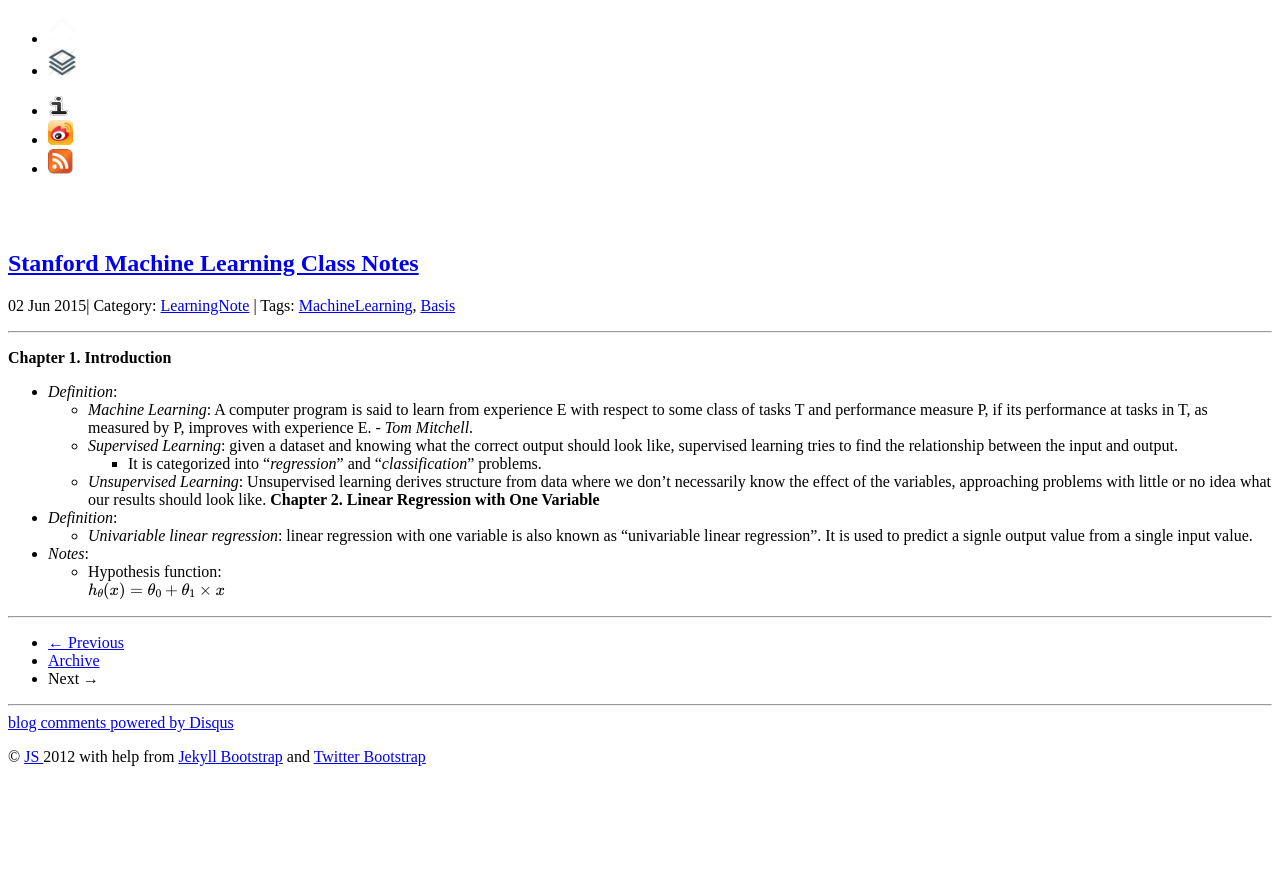
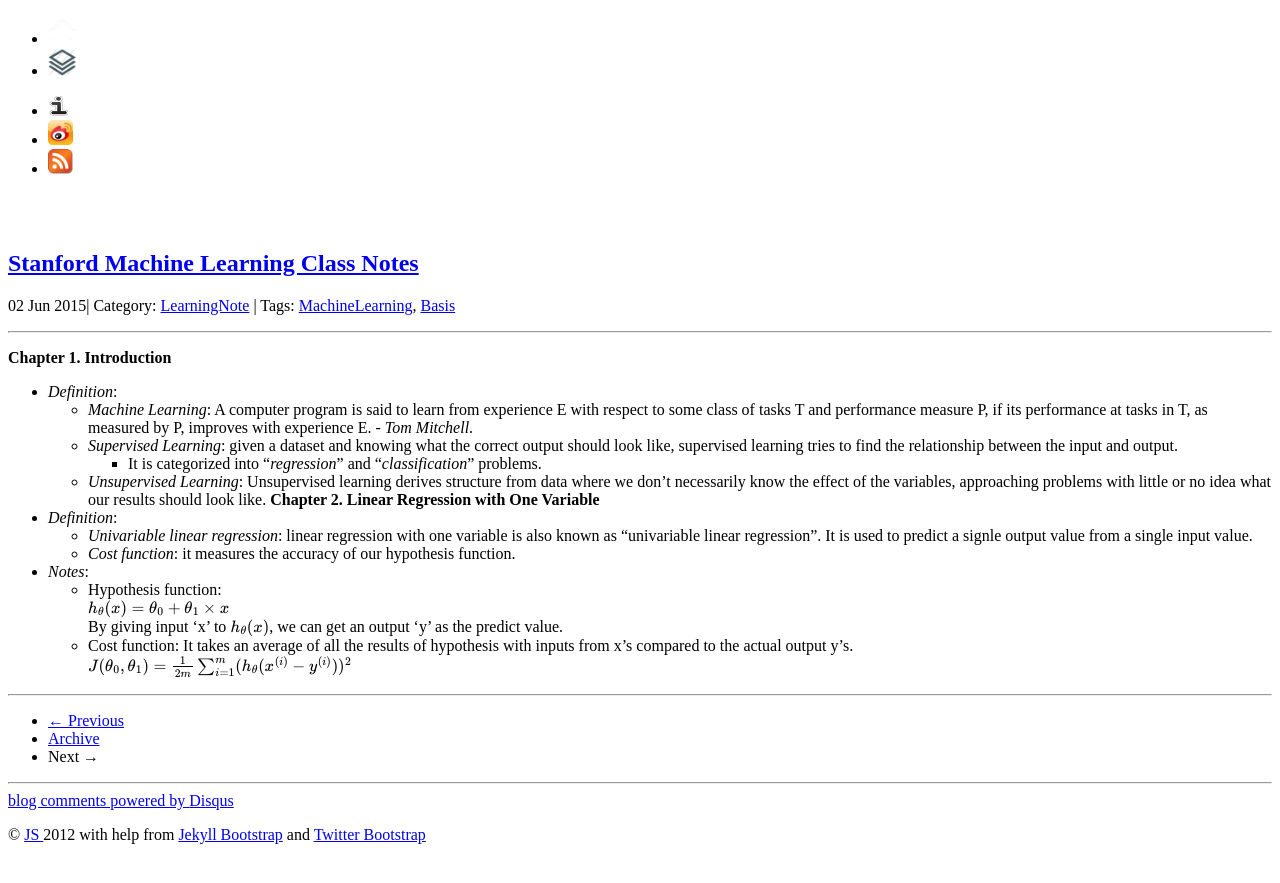
Before and after one commit to 0xAS/0xas.github.com, a Jekyll site: the page built from _posts/2015-06-02-Stanford-Machine-Learning-Class-Notes.md, in a window 1280 px wide. Shown: the top 883 px of the page. Built offline with Jekyll 4.4.1, drawn with Linux system fonts in a browser that asks for light colours; formulas are drawn with MathJax 3; comment, search, counter and statistics services are not loaded.

Commit message:
test
test

```diff
--- a/_posts/2015-06-02-Stanford-Machine-Learning-Class-Notes.md
+++ b/_posts/2015-06-02-Stanford-Machine-Learning-Class-Notes.md
@@ -16,6 +16,10 @@ tags : [MachineLearning, Basis]
 
 - *Definition*:
     + *Univariable linear regression*: linear regression with one variable is also known as "univariable linear regression". It is used to predict a signle output value from a single input value.
+    + *Cost function*: it measures the accuracy of our hypothesis function.
 - *Notes*:
     + Hypothesis function:\\
-        $$ h_{\theta}(x) = \theta_0 + \theta_1 \times x$$
+        $$ h_{\theta}(x) = \theta_0 + \theta_1 \times x$$\\
+        By giving input 'x' to $$h_{\theta}(x)$$, we can get an output 'y' as the predict value.
+    + Cost function: It takes an average of all the results of hypothesis with inputs from x's compared to the actual output y's. \\
+        $$ J(\theta_0,\theta_1) = \frac{1}{2m} \sum_{i = 1}^{m}(h_{\theta}(x^{(i)} - y^{(i)}))^2 $$
```
